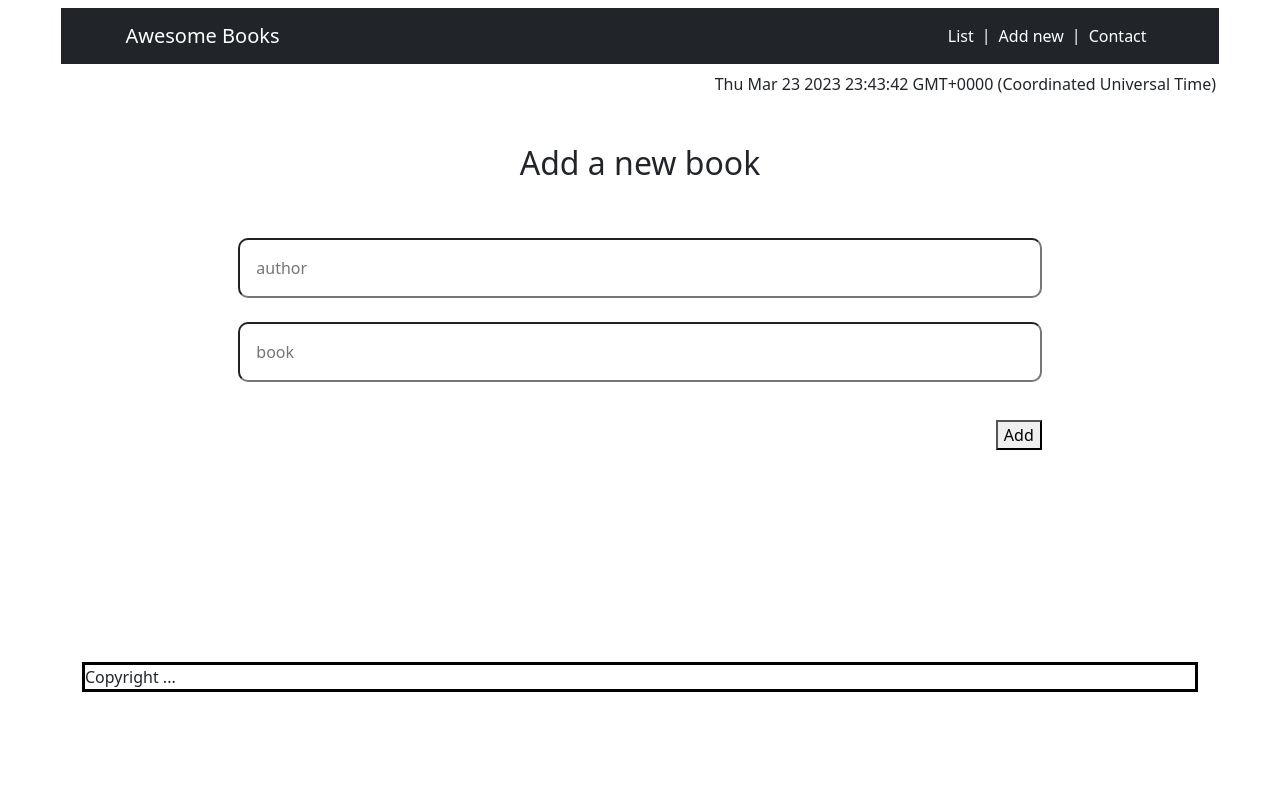
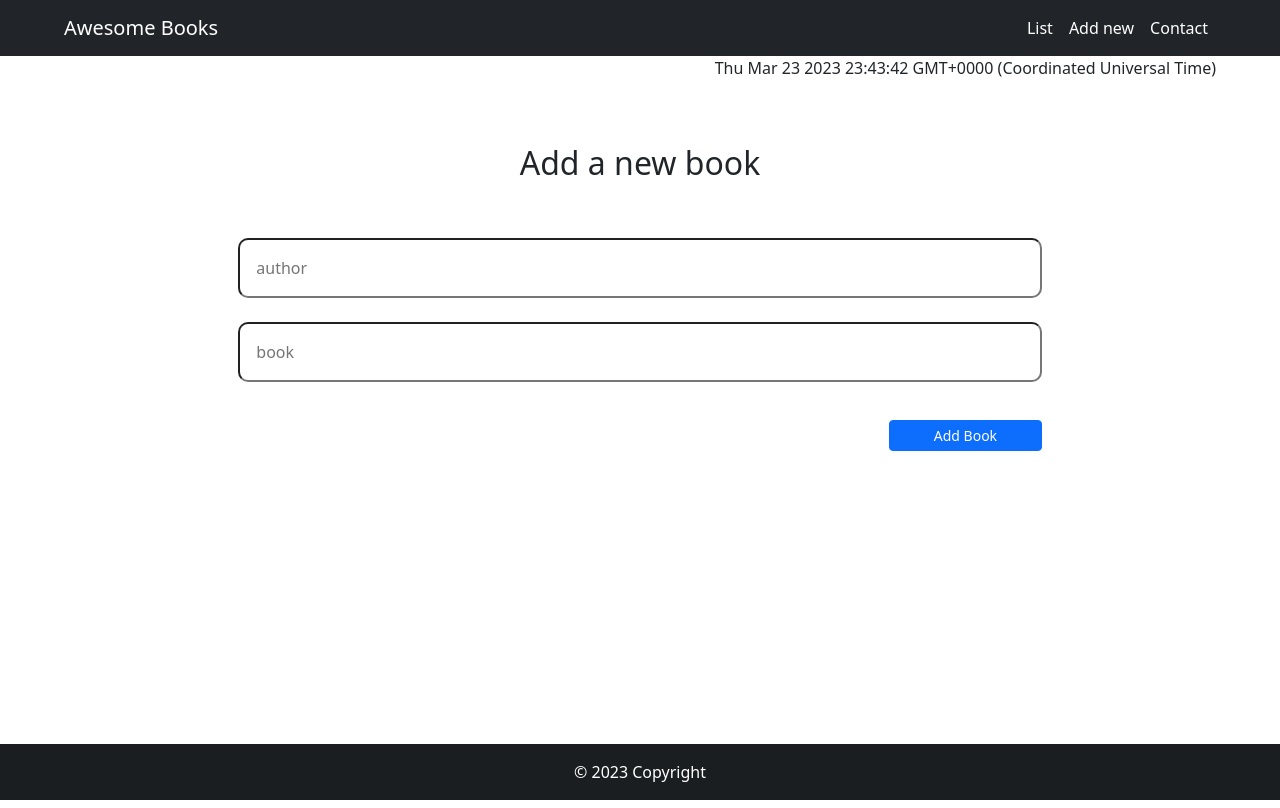
Before and after one commit to danielamoreno699/Collection_book_project, a website: page index.html in a window 1280 px wide. Drawn offline with nearby package versions, Linux system fonts and the light colour scheme.

Commit message:
Modify stylings

```diff
--- a/index.css
+++ b/index.css
@@ -34,10 +34,6 @@ body {
 .nav-bar-container {
   display: flex;
   justify-content: flex-end;
-}
-
-.nav-bar-main-container {
-  margin: 0.5rem 4.8%;
 }
 
 .pipe-line {
@@ -86,3 +82,11 @@ body {
   text-align: center;
   margin-bottom: 10%;
 }
+
+.w19{
+  width: 19%
+}
+
+.position-relative{
+  position: relative;
+}
--- a/index.html
+++ b/index.html
@@ -20,7 +20,7 @@
     />
     <title>Book List Colleciton</title>
   </head>
-  <body>
+  <body class="d-flex flex-column min-vh-100">
     <nav
       class="navbar navbar-expand-lg navbar-dark bg-dark nav-bar-main-container"
     >
@@ -49,7 +49,7 @@
               href="#table-books"
               onclick="displayList()"
               >List</a
-            ><span class="pipe-line">|</span>
+            >
             <a
               id="formLink"
               class="nav-link active"
@@ -57,7 +57,7 @@
               href="#add-book-section"
               onclick="displayForm()"
               >Add new</a
-            ><span class="pipe-line">|</span>
+            >
             <a
               class="nav-link active"
               aria-current="page"
@@ -84,7 +84,7 @@
       <!---form section -->
       <section class="add-books display-flex hidden" id="add-book-section">
         <h2 class="form-h2">Add a new book</h2>
-        <form class="form-container" method="POST" action="#" id="form">
+        <form class="form-container position-relative" method="POST" action="#" id="form">
           <input
             class="input-book"
             type="text"
@@ -101,9 +101,10 @@
             placeholder="book"
           />
           <br />
-          <button class="form-container__button" type="submit" id="btnAdd">
-            Add
+          <button class=" btn btn-primary btn-sm w19 float-end form-container__button" type="submit" id="btnAdd">
+            Add Book
           </button>
+
         </form>
       </section>
 
@@ -119,7 +120,17 @@
           <li>Our address: Streetname 22, 84503 City, Country</li>
         </ul>
       </section>
-      <footer class="footer">Copyright ...</footer>
+
     </div>
+
+    <footer class="bg-dark  text-white mt-auto ">
+
+      <!-- Copyright -->
+      <div class="text-center p-3" style="background-color: rgba(0, 0, 0, 0.2);">
+        © 2023 Copyright
+        <a class="text-white" href="https://mdbootstrap.com/"></a>
+      </div>
+      <!-- Copyright -->
+    </footer>
   </body>
 </html>
```
Also changed, not shown: README.md.
